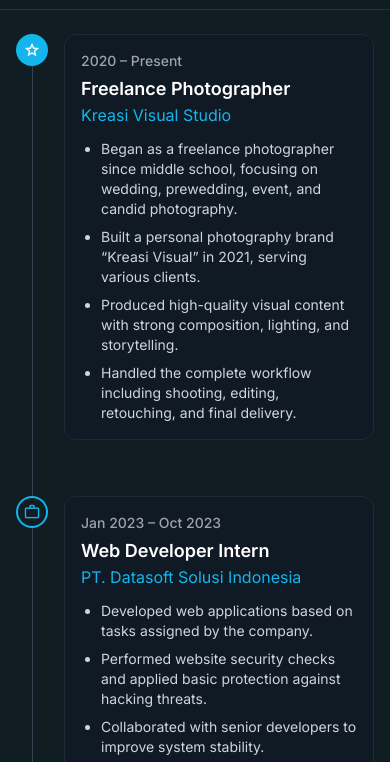
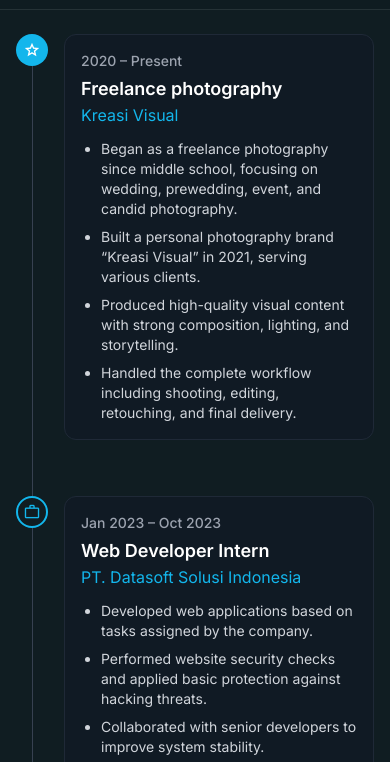
Before and after one commit to mubaidilah/myportfolio, a plain HTML site: page work_history.html in a window 390 px wide. Shown: the part 59-821 px from the top of the page. Drawn offline with nearby package versions, Linux system fonts and the light colour scheme.

```diff
--- a/work_history.html
+++ b/work_history.html
@@ -73,11 +73,11 @@ tailwind.config = {
 <div class="flex flex-1 flex-col pb-10">
     <div class="mb-4 rounded-xl border border-gray-200 bg-white p-4 dark:border-gray-800 dark:bg-gray-900/50">
         <p class="text-sm font-medium text-gray-500 dark:text-gray-400">2020 – Present</p>
-        <h2 class="mt-1 text-lg font-semibold text-gray-900 dark:text-white">Freelance Photographer</h2>
-        <p class="text-base text-primary">Kreasi Visual Studio</p>
+        <h2 class="mt-1 text-lg font-semibold text-gray-900 dark:text-white">Freelance photography</h2>
+        <p class="text-base text-primary">Kreasi Visual</p>
 
         <ul class="mt-3 list-disc space-y-2 pl-5 text-sm text-gray-600 dark:text-gray-300">
-            <li>Began as a freelance photographer since middle school, focusing on wedding, prewedding, event, and candid photography.</li>
+            <li>Began as a freelance photography since middle school, focusing on wedding, prewedding, event, and candid photography.</li>
             <li>Built a personal photography brand “Kreasi Visual” in 2021, serving various clients.</li>
             <li>Produced high-quality visual content with strong composition, lighting, and storytelling.</li>
             <li>Handled the complete workflow including shooting, editing, retouching, and final delivery.</li>
```
